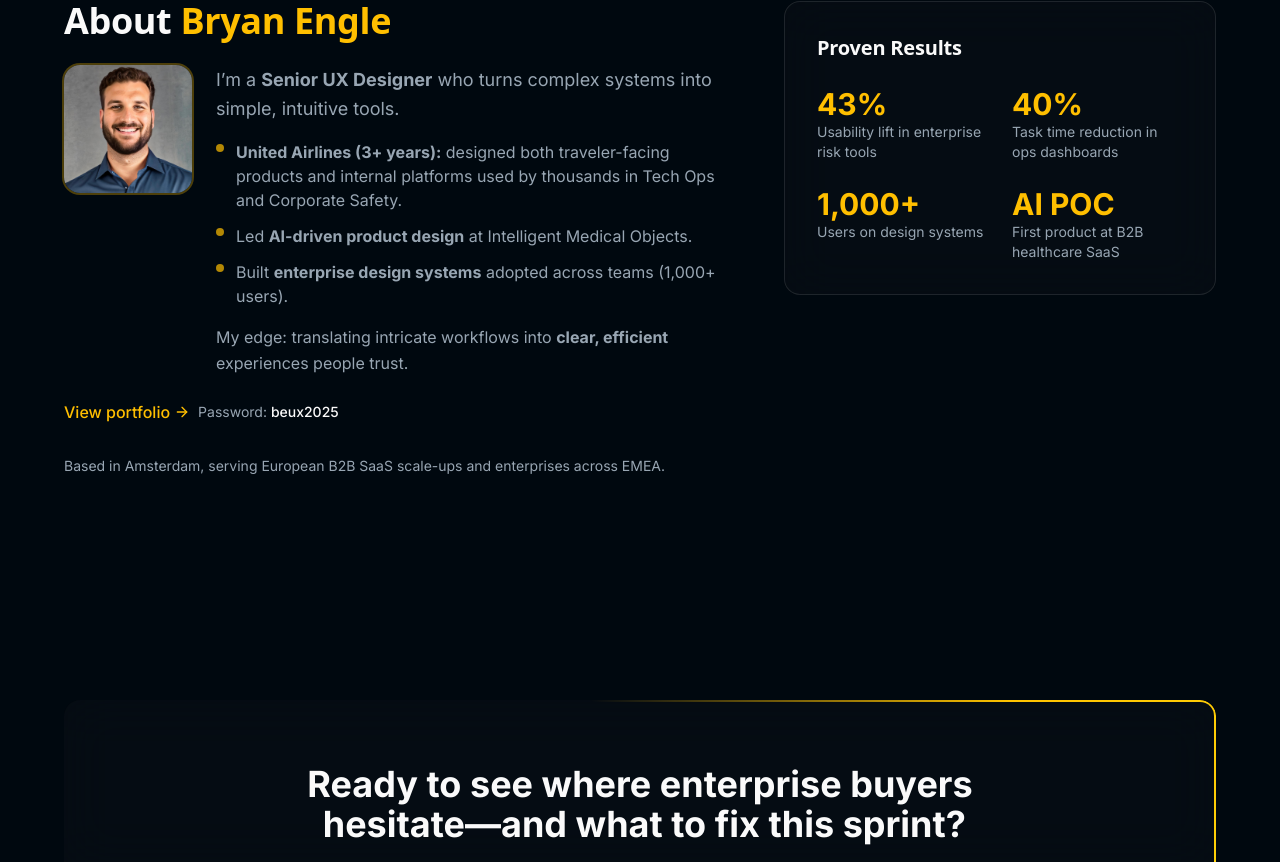
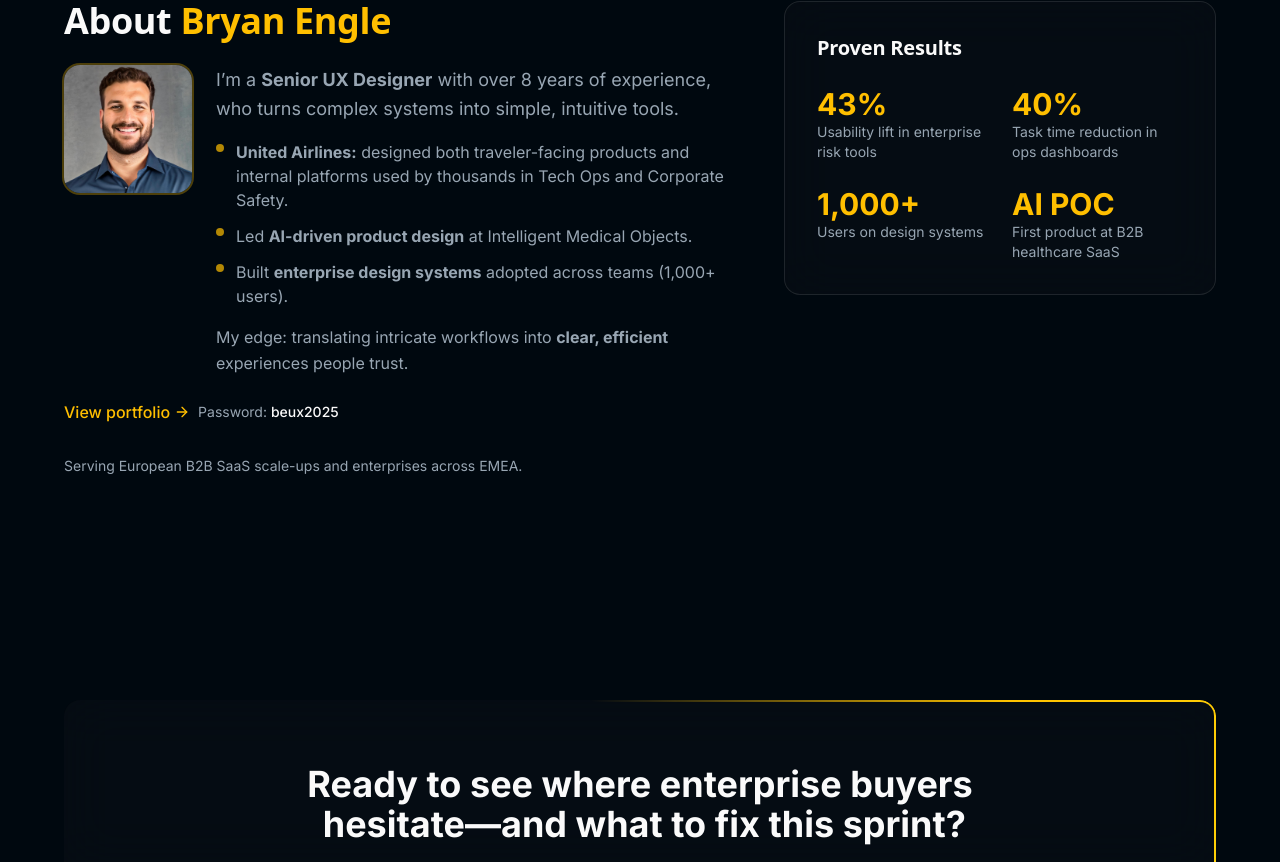
Before and after one commit to bry-the-guy/uxaudit, a Next.js app: page / in a window 1280 px wide. Shown: the part 3661-4523 px from the top of the page. Built offline with nearby package versions, Linux system fonts and the light colour scheme; a web font is replaced by a local one.

Commit message:
Update page.tsx

```diff
--- a/app/page.tsx
+++ b/app/page.tsx
@@ -513,14 +513,14 @@ const fadeUp = {
         {/* Copy — tighter + more scannable */}
         <div className="space-y-4 flex-1 max-w-prose">
           <p className="text-muted-foreground text-lg leading-relaxed">
-            I’m a <strong>Senior UX Designer</strong> who turns complex systems into simple, intuitive tools.
+            I’m a <strong>Senior UX Designer</strong> with over 8 years of experience, who turns complex systems into simple, intuitive tools.
           </p>
 
           <ul className="space-y-3">
             <li className="flex gap-3">
               <div className="mt-1 h-2 w-2 rounded-full bg-primary/70 flex-shrink-0" />
               <span className="text-muted-foreground">
-                <strong>United Airlines (3+ years):</strong> designed both traveler-facing products and internal platforms used by thousands in Tech Ops and Corporate Safety.
+                <strong>United Airlines:</strong> designed both traveler-facing products and internal platforms used by thousands in Tech Ops and Corporate Safety.
               </span>
             </li>
             <li className="flex gap-3">
@@ -560,7 +560,7 @@ const fadeUp = {
       </div>
 
       <p className="text-sm text-muted-foreground pt-2">
-        Based in Amsterdam, serving European B2B SaaS scale-ups and enterprises across EMEA.
+        Serving European B2B SaaS scale-ups and enterprises across EMEA.
       </p>
     </motion.div>
 
```
